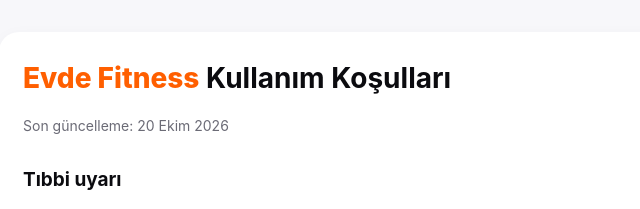
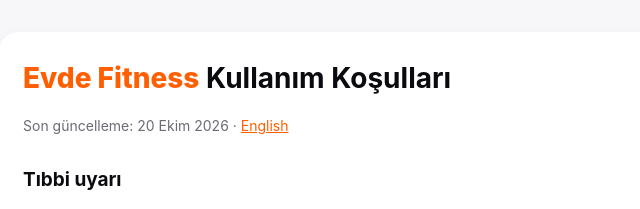
Before and after one commit to berkecakmak33/evdefitness-legal, a plain HTML site: page terms.html in a window 1280 px wide. Shown: the top 209 px of the page, 297-937 px from the left. Drawn offline with Linux system fonts and the light colour scheme.

Commit message:
Update terms.html with English link and date

```diff
--- a/terms.html
+++ b/terms.html
@@ -10,7 +10,7 @@ h1 { font-size: 28px; margin: 0 0 4px; } h2 { font-size: 19px; margin: 28px 0 8p
 a { color: var(--orange); }
 </style></head><body><main><div class="card">
 <h1><span class="brand">Evde Fitness</span> Kullanım Koşulları</h1>
-<p class="muted">Son güncelleme: 20 Ekim 2026</p>
+<p class="muted">Son güncelleme: 20 Ekim 2026 · <a href="en/terms.html">English</a></p>
 <h2>Tıbbi uyarı</h2>
 <p>Evde Fitness tıbbi tavsiye vermez. Uygulamadaki planlar, tahminler ve egzersizler genel bilgilendirme amaçlıdır. Yeni bir egzersiz programına başlamadan önce, özellikle bir sağlık sorununuz, sakatlığınız veya ilaç kullanımınız varsa doktorunuza danışın. Egzersiz sırasında ağrı, baş dönmesi veya nefes darlığı hissederseniz hemen durun.</p>
 <h2>Sorumluluk</h2>
```
